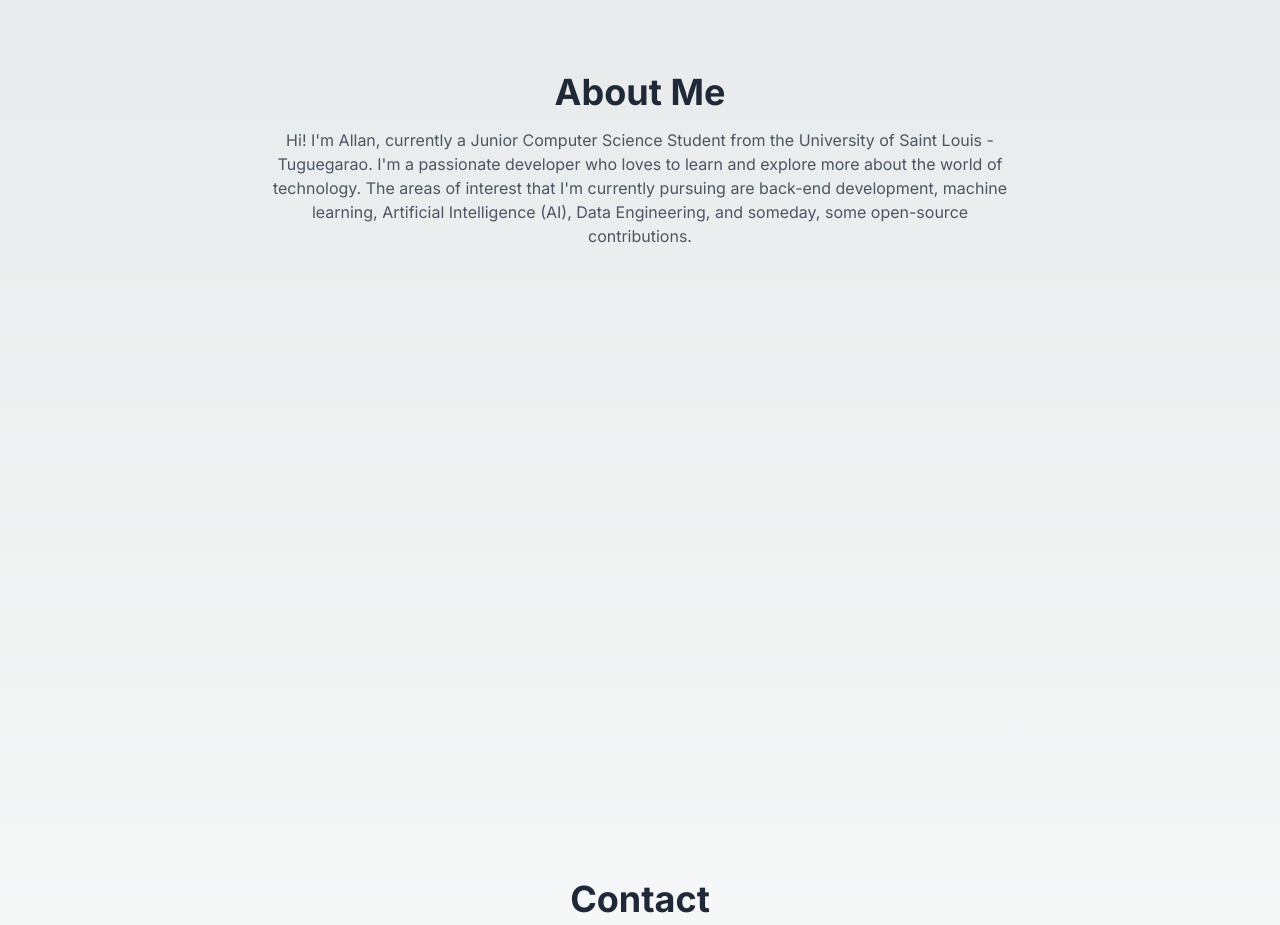
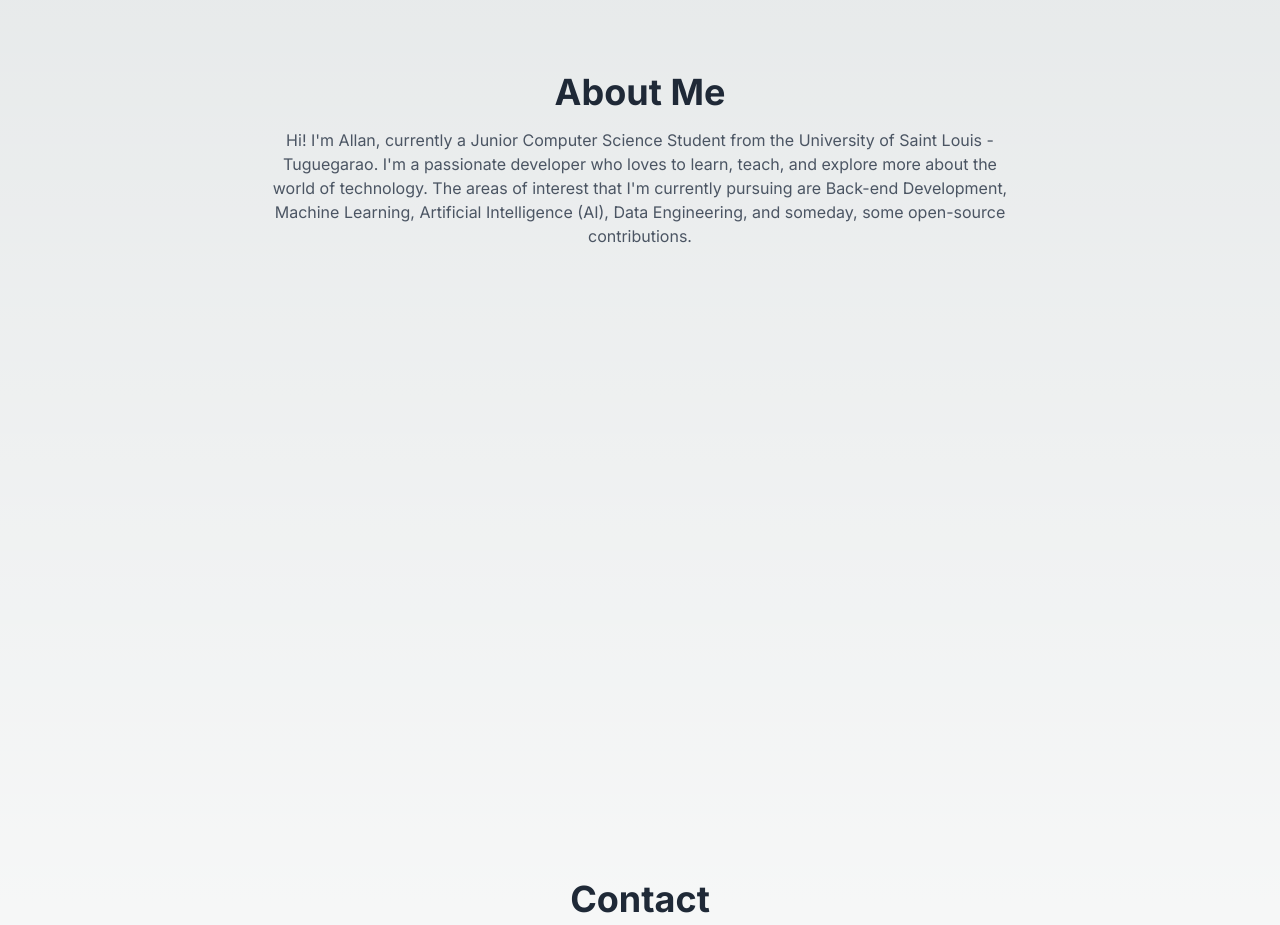
Before and after one commit to AuxiliumGuru/my-app, a Next.js app: page / in a window 1280 px wide. Shown: the part 1120-2045 px from the top of the page. Built offline with nearby package versions, Linux system fonts and the light colour scheme.

Commit message:
modified about me section

```diff
--- a/src/app/page.tsx
+++ b/src/app/page.tsx
@@ -6,8 +6,8 @@ import Navbar from "@/components/Navbar";
 
 export default function Home() {
   const aboutMe = `Hi! I'm Allan, currently a Junior Computer Science Student from the University of Saint Louis - Tuguegarao.
-              I'm a passionate developer who loves to learn and explore more about the world of technology. The areas of interest that
-              I'm currently pursuing are back-end development, machine learning, Artificial Intelligence (AI), Data Engineering, and someday,
+              I'm a passionate developer who loves to learn, teach, and explore more about the world of technology. The areas of interest that
+              I'm currently pursuing are Back-end Development, Machine Learning, Artificial Intelligence (AI), Data Engineering, and someday,
               some open-source contributions.`;
   return (
     <div className="min-h-screen"> {/* Set background color for entire page */}
```
